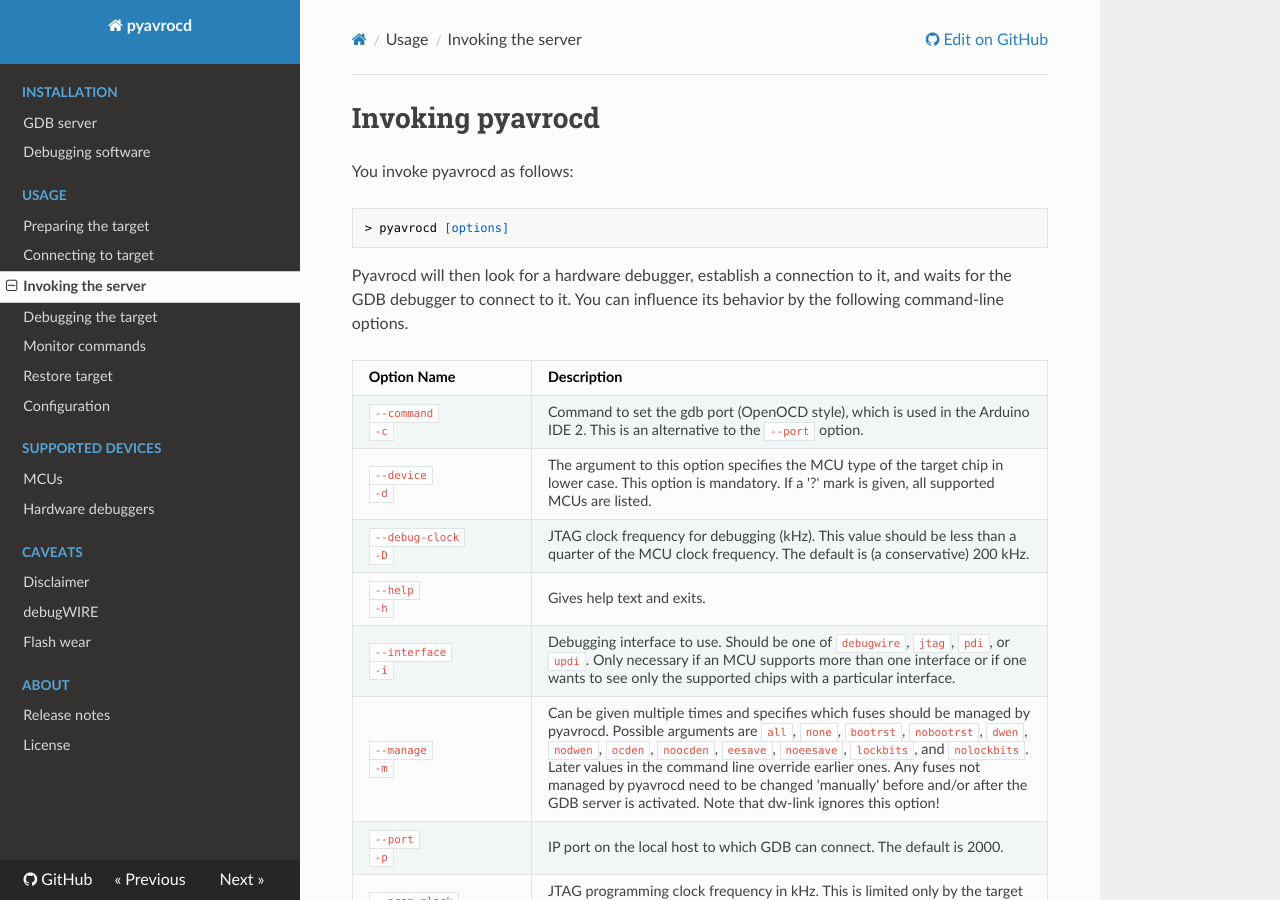
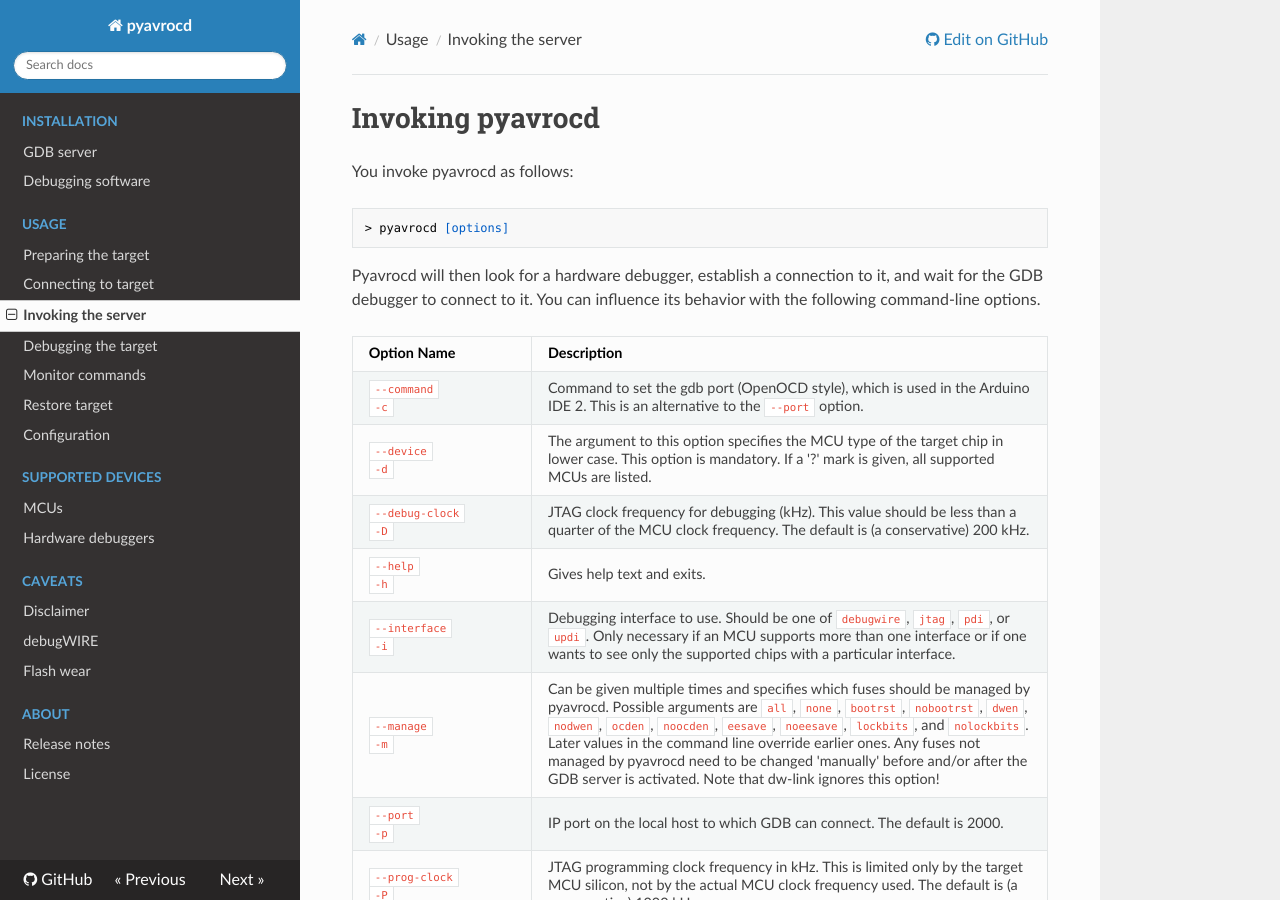
Before and after one commit to garyPenhook/PyAvrOCD, an MkDocs documentation site: the page built from docs/command-line-options.md, in a window 1280 px wide and 900 px high. Built offline with MkDocs 1.6.1, drawn with Linux system fonts in a browser that asks for light colours; nearby versions of some CDN libraries.

Commit message:
doc update

````diff
--- a/docs/command-line-options.md
+++ b/docs/command-line-options.md
@@ -5,7 +5,7 @@
 > pyavrocd [options]
 ```
 
-Pyavrocd will then look for a hardware debugger, establish a connection to it, and waits for the GDB debugger to connect to it. You can influence its behavior by the following command-line options.
+Pyavrocd will then look for a hardware debugger, establish a connection to it, and wait for the GDB debugger to connect to it. You can influence its behavior with the following command-line options.
 
 | Option&nbsp;Name&nbsp;&nbsp;&nbsp;&nbsp;&nbsp;&nbsp;&nbsp;&nbsp;&nbsp;&nbsp;&nbsp;&nbsp;&nbsp;&nbsp;&nbsp;&nbsp;&nbsp; | Description                                                  |
 | ------------------------------------------------------------ | ------------------------------------------------------------ |
--- a/mkdocs.yaml
+++ b/mkdocs.yaml
@@ -14,6 +14,7 @@
       cover_subtitle: A Platform-Agnostic GDB Server
       copyright: Copyright 2025
       output_path: ../docs/pyavrocd.pdf
+  - search
 
 site_name: pyavrocd
 repo_url: https://github.com/felias-fogg/pyavrocd
````
Also changed, not shown: README.md (+3 -3 lines), docs/index.md (+2 -2 lines).
